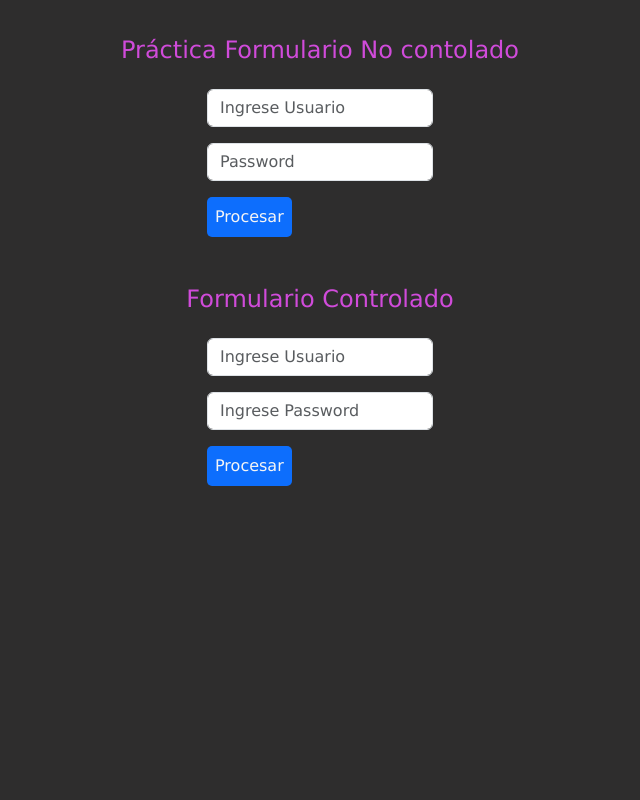
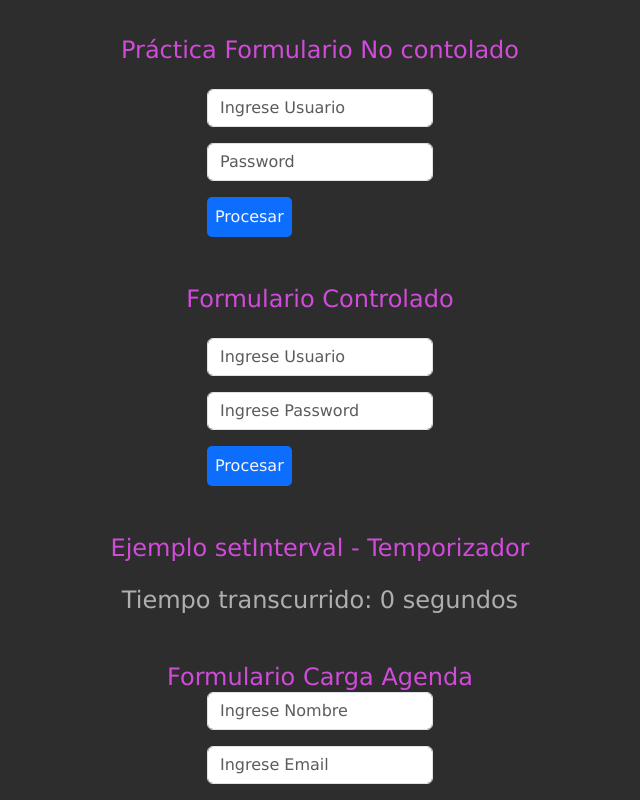
Before and after one commit to almamani/React-Bluuweb, a React (Vite) app: page /clase7 in a window 1280 px wide. Shown: the part 378-1178 px from the top of the page, without its empty margins (320-960 px from the left). Before the commit the page ends 864 px from the top, so only its background shows below. Built offline with nearby package versions, Linux system fonts and the light colour scheme.

Commit message:
Temporizador, inicio de Agenda

```diff
--- /dev/null
+++ b/src/compPractica/FormAgenda.jsx
@@ -0,0 +1,40 @@
+import { useState, useEffect } from "react";
+
+const FormAgenda = () => {
+  const [error, setError] = useState("");
+  const [data, setData] = useState({ name: "", email: "" });
+  const { name, email } = data;
+
+  //Capturar los datos
+  const handleChange = (e) => {
+    setData({
+      ...data,
+      [e.target.name]: e.target.value,
+    });
+  };
+
+  return (
+    <>
+      <form>
+        <input
+          type="text"
+          placeholder="Ingrese Nombre"
+          className="form-control mb-3"
+          name="name"
+          value={name}
+          onChange={handleChange}
+        />
+        <input
+          type="email"
+          placeholder="Ingrese Email"
+          className="form-control mb-3"
+          name="email"
+          value={email}
+          onChange={handleChange}
+        />
+      </form>
+    </>
+  );
+};
+
+export default FormAgenda;
--- /dev/null
+++ b/src/compPractica/Temporizador.jsx
@@ -0,0 +1,17 @@
+import { useState, useEffect } from "react";
+
+const Temporizador = () => {
+  const [segundos, setSegundos] = useState(0);
+
+  useEffect(() => {
+    /*  const intervalo = setInterval(() => {
+      setSegundos((prev) => prev + 1);
+    }, 1000); */
+    //Cleanup: Limpiar el intervalo al desmontar
+    /*  return () => clearInterval(intervalo); */
+  }, []);
+
+  return <h3>Tiempo transcurrido: {segundos} segundos</h3>;
+};
+
+export default Temporizador;
--- a/src/views/Clase7.jsx
+++ b/src/views/Clase7.jsx
@@ -1,6 +1,8 @@
 import Controled from "../compPractica/Controled";
 import CountPropio from "../compPractica/CountPropio";
+import FormAgenda from "../compPractica/FormAgenda";
 import NoControled from "../compPractica/NoControled";
+import Temporizador from "../compPractica/Temporizador";
 
 const Clase7 = () => {
   return (
@@ -24,6 +26,15 @@ const Clase7 = () => {
       <h3 className="color_pink">Formulario Controlado</h3>
       <br />
       <Controled />
+      <br />
+      <br />
+      <h3 className="color_pink">Ejemplo setInterval - Temporizador</h3>
+      <br />
+      <Temporizador />
+      <br />
+      <br />
+      <h3 className="color_pink">Formulario Carga Agenda</h3>
+      <FormAgenda />
     </div>
   );
 };
```
